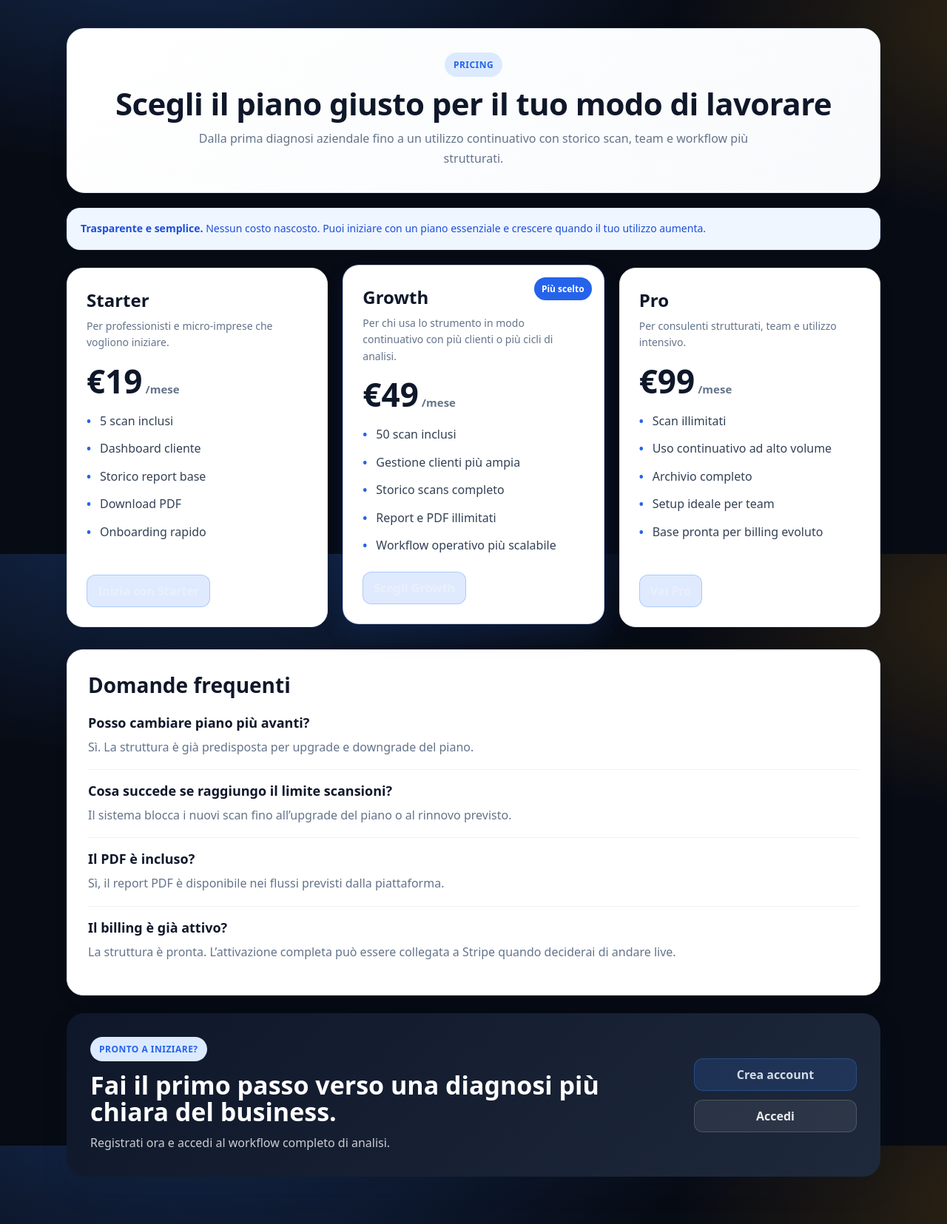
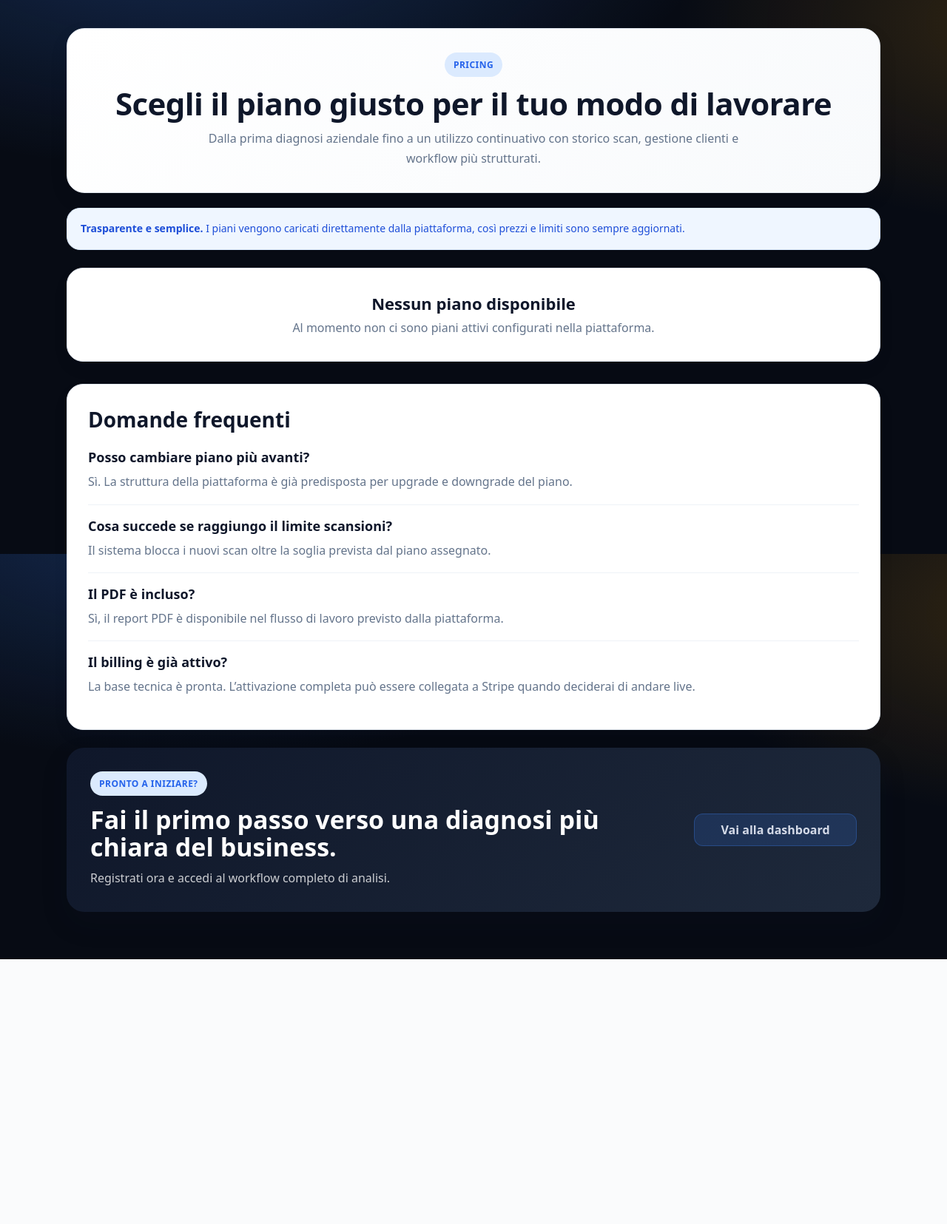
Before and after one commit to adiutorialessandro/saas_full, a Flask app: page /pricing in a window 1280 px wide. Shown: the part 51-1706 px from the top of the page at 74% size. After the commit the page ends 1348 px from the top, so only its background shows below. Run offline with Flask 3, Linux system fonts and the light colour scheme; the visitor is signed in with stand-in values (Sample User, id 1); data that the repository does not hold is empty.

Commit message:
Make pricing page fully dynamic from plans

```diff
--- a/app/__init__.py
+++ b/app/__init__.py
@@ -13,7 +13,6 @@ from .models.organization import Organization
 from .models.membership import Membership
 from .models.scan import Scan
 from .models.plan import Plan
-
 
 def create_app():
     app = Flask(__name__)
@@ -34,11 +33,13 @@ def create_app():
 
     @app.route("/")
     def home():
-        return render_template("landing.html")
+        plans = Plan.query.filter_by(is_active=True).order_by(Plan.price_month.asc()).all()
+        return render_template("landing.html", plans=plans)
 
     @app.route("/pricing")
     def pricing():
-        return render_template("pricing.html")
+        plans = Plan.query.filter_by(is_active=True).order_by(Plan.price_month.asc()).all()
+        return render_template("pricing.html", plans=plans)
 
     @app.route("/health")
     def health():
--- a/app/templates/pricing.html
+++ b/app/templates/pricing.html
@@ -9,7 +9,7 @@
       <h1>Scegli il piano giusto per il tuo modo di lavorare</h1>
       <p>
         Dalla prima diagnosi aziendale fino a un utilizzo continuativo con storico scan,
-        team e workflow più strutturati.
+        gestione clienti e workflow più strutturati.
       </p>
     </div>
   </section>
@@ -17,83 +17,77 @@
   <section class="pricing-switch-note">
     <div class="pricing-note-card">
       <strong>Trasparente e semplice.</strong>
-      Nessun costo nascosto. Puoi iniziare con un piano essenziale e crescere quando il tuo utilizzo aumenta.
+      I piani vengono caricati direttamente dalla piattaforma, così prezzi e limiti sono sempre aggiornati.
     </div>
   </section>
 
   <section class="pricing-grid-pro">
+    {% if plans %}
+      {% for plan in plans %}
+        {% set featured = (loop.index == 2) %}
+        <article class="price-card-pro {% if featured %}featured{% endif %}">
 
-    <article class="price-card-pro">
+          {% if featured %}
+            <div class="featured-tag">Più scelto</div>
+          {% endif %}
+
           <div class="price-card-top">
-        <div class="price-plan">Starter</div>
-        <div class="price-desc">Per professionisti e micro-imprese che vogliono iniziare.</div>
+            <div class="price-plan">{{ plan.name }}</div>
+
+            <div class="price-desc">
+              {% if plan.name|lower == 'starter' %}
+                Per professionisti e micro-imprese che vogliono iniziare con una diagnosi chiara.
+              {% elif plan.name|lower == 'growth' %}
+                Per chi usa lo strumento in modo continuativo e vuole più capacità operativa.
+              {% elif plan.name|lower == 'pro' %}
+                Per consulenti, team e utilizzo intensivo con workflow più evoluti.
+              {% else %}
+                Piano disponibile nella piattaforma, adatto a un utilizzo coerente con il tuo livello di attività.
+              {% endif %}
+            </div>
           </div>
 
           <div class="price-amount">
-        €19<span>/mese</span>
+            €{{ "%.0f"|format(plan.price_month or 0) }}<span>/mese</span>
           </div>
 
           <ul class="price-features">
-        <li>5 scan inclusi</li>
+            <li>
+              {% if plan.scan_limit == -1 %}
+                Scan illimitati
+              {% else %}
+                {{ plan.scan_limit }} scan inclusi
+              {% endif %}
+            </li>
             <li>Dashboard cliente</li>
-        <li>Storico report base</li>
+            <li>Storico report</li>
             <li>Download PDF</li>
-        <li>Onboarding rapido</li>
+            <li>Workflow operativo</li>
+
+            {% if plan.name|lower == 'growth' %}
+              <li>Gestione più ampia dei clienti</li>
+            {% elif plan.name|lower == 'pro' %}
+              <li>Volume elevato e uso continuativo</li>
+            {% endif %}
           </ul>
 
           <div class="price-actions">
-        <a class="btn btn-block" href="{{ url_for('auth.register') }}">Inizia con Starter</a>
+            {% if current_user.is_authenticated %}
+              <a class="btn btn-block" href="{{ url_for('scans.dashboard') }}">Vai alla dashboard</a>
+            {% else %}
+              <a class="btn btn-block" href="{{ url_for('auth.register') }}">Scegli {{ plan.name }}</a>
+            {% endif %}
           </div>
         </article>
-
-    <article class="price-card-pro featured">
-      <div class="featured-tag">Più scelto</div>
-
-      <div class="price-card-top">
-        <div class="price-plan">Growth</div>
-        <div class="price-desc">Per chi usa lo strumento in modo continuativo con più clienti o più cicli di analisi.</div>
+      {% endfor %}
+    {% else %}
+      <div class="card pro-card" style="grid-column: 1 / -1; text-align:center; padding:32px;">
+        <h2 class="section-title">Nessun piano disponibile</h2>
+        <p class="section-sub">
+          Al momento non ci sono piani attivi configurati nella piattaforma.
+        </p>
       </div>
-
-      <div class="price-amount">
-        €49<span>/mese</span>
-      </div>
-
-      <ul class="price-features">
-        <li>50 scan inclusi</li>
-        <li>Gestione clienti più ampia</li>
-        <li>Storico scans completo</li>
-        <li>Report e PDF illimitati</li>
-        <li>Workflow operativo più scalabile</li>
-      </ul>
-
-      <div class="price-actions">
-        <a class="btn btn-block" href="{{ url_for('auth.register') }}">Scegli Growth</a>
-      </div>
-    </article>
-
-    <article class="price-card-pro">
-      <div class="price-card-top">
-        <div class="price-plan">Pro</div>
-        <div class="price-desc">Per consulenti strutturati, team e utilizzo intensivo.</div>
-      </div>
-
-      <div class="price-amount">
-        €99<span>/mese</span>
-      </div>
-
-      <ul class="price-features">
-        <li>Scan illimitati</li>
-        <li>Uso continuativo ad alto volume</li>
-        <li>Archivio completo</li>
-        <li>Setup ideale per team</li>
-        <li>Base pronta per billing evoluto</li>
-      </ul>
-
-      <div class="price-actions">
-        <a class="btn btn-block" href="{{ url_for('auth.register') }}">Vai Pro</a>
-      </div>
-    </article>
-
+    {% endif %}
   </section>
 
   <section class="pricing-faq">
@@ -102,22 +96,22 @@
 
       <div class="faq-item">
         <h3>Posso cambiare piano più avanti?</h3>
-        <p>Sì. La struttura è già predisposta per upgrade e downgrade del piano.</p>
+        <p>Sì. La struttura della piattaforma è già predisposta per upgrade e downgrade del piano.</p>
       </div>
 
       <div class="faq-item">
         <h3>Cosa succede se raggiungo il limite scansioni?</h3>
-        <p>Il sistema blocca i nuovi scan fino all’upgrade del piano o al rinnovo previsto.</p>
+        <p>Il sistema blocca i nuovi scan oltre la soglia prevista dal piano assegnato.</p>
       </div>
 
       <div class="faq-item">
         <h3>Il PDF è incluso?</h3>
-        <p>Sì, il report PDF è disponibile nei flussi previsti dalla piattaforma.</p>
+        <p>Sì, il report PDF è disponibile nel flusso di lavoro previsto dalla piattaforma.</p>
       </div>
 
       <div class="faq-item">
         <h3>Il billing è già attivo?</h3>
-        <p>La struttura è pronta. L’attivazione completa può essere collegata a Stripe quando deciderai di andare live.</p>
+        <p>La base tecnica è pronta. L’attivazione completa può essere collegata a Stripe quando deciderai di andare live.</p>
       </div>
     </div>
   </section>
@@ -127,12 +121,18 @@
       <div>
         <div class="eyebrow-ui">Pronto a iniziare?</div>
         <h2>Fai il primo passo verso una diagnosi più chiara del business.</h2>
-        <p>Registrati ora e accedi al workflow completo di analisi.</p>
+        <p>
+          Registrati ora e accedi al workflow completo di analisi.
+        </p>
       </div>
 
       <div class="pricing-cta-actions">
+        {% if current_user.is_authenticated %}
+          <a class="btn btn-lg" href="{{ url_for('scans.dashboard') }}">Vai alla dashboard</a>
+        {% else %}
           <a class="btn btn-lg" href="{{ url_for('auth.register') }}">Crea account</a>
           <a class="btn btn-secondary btn-lg" href="{{ url_for('auth.login') }}">Accedi</a>
+        {% endif %}
       </div>
     </div>
   </section>
```
Lines whose indentation alone changed are shown as unchanged.
